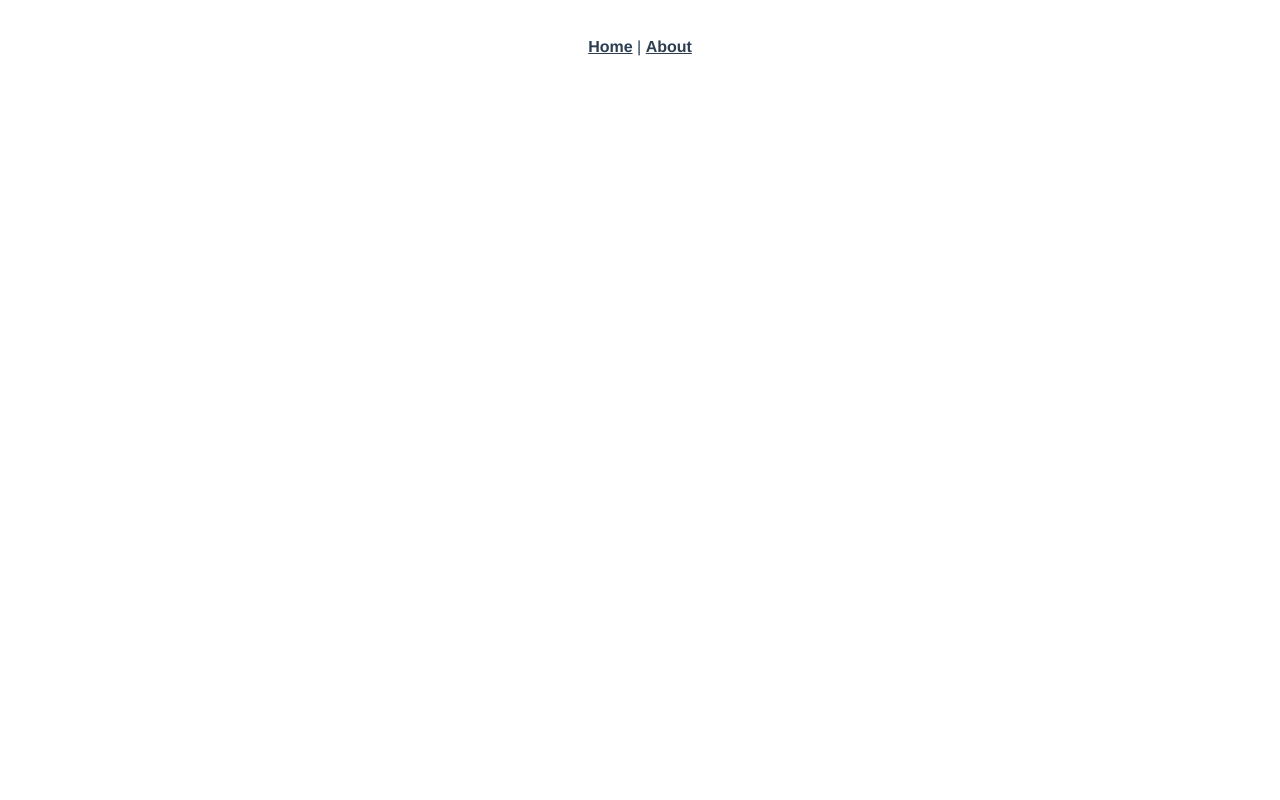
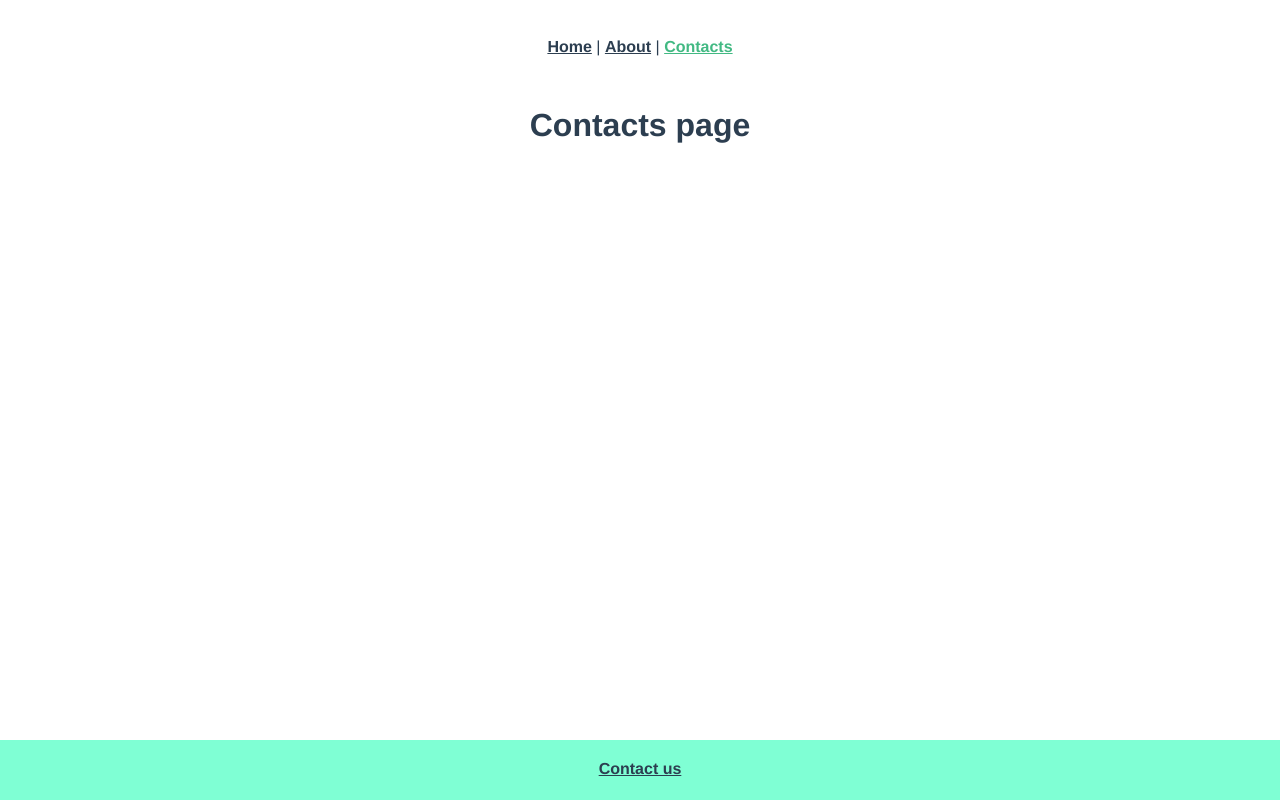
Before and after one commit to aparm/wad-hw3, a Vue app: page /contacts in a window 1280 px wide. Before the commit this address had no page. Built offline with nearby package versions, Linux system fonts and the light colour scheme.

Commit message:
Header and Footer components, Contacts view

```diff
--- a/src/App.vue
+++ b/src/App.vue
@@ -1,10 +1,16 @@
 <template>
-  <div id="nav">
-    <router-link to="/">Home</router-link> |
-    <router-link to="/about">About</router-link>
-  </div>
+  <Header/>
   <router-view/>
+  <Footer/>
 </template>
+
+<script>
+import Header from "./components/Header";
+import Footer from "./components/Footer";
+export default {
+  components: {Footer, Header}
+}
+</script>
 
 <style>
 #app {
@@ -15,16 +21,4 @@
   color: #2c3e50;
 }
 
-#nav {
-  padding: 30px;
-}
-
-#nav a {
-  font-weight: bold;
-  color: #2c3e50;
-}
-
-#nav a.router-link-exact-active {
-  color: #42b983;
-}
 </style>
--- /dev/null
+++ b/src/components/Footer.vue
@@ -0,0 +1,30 @@
+<template>
+  <div id="footer">
+    <router-link :to="{ name: 'Contacts' }">Contact us</router-link>
+  </div>
+</template>
+
+<script>
+export default {
+  name: "Footer"
+}
+</script>
+
+<style>
+#footer {
+  position: fixed;
+  left: 0;
+  bottom: 0;
+  width: 100%;
+  height: 40px;
+  background-color: aquamarine;
+
+  padding-top: 20px;
+}
+
+#footer a {
+  font-weight: bold;
+  color: #2c3e50;
+}
+
+</style>
--- /dev/null
+++ b/src/components/Header.vue
@@ -0,0 +1,28 @@
+<template>
+  <div id="nav">
+    <router-link to="/">Home</router-link> |
+    <router-link :to="{ name: 'About' }">About</router-link> |
+    <router-link :to="{ name: 'Contacts' }">Contacts</router-link>
+  </div>
+</template>
+
+<script>
+export default {
+  name: "Header"
+}
+</script>
+
+<style>
+#nav {
+  padding: 30px;
+}
+
+#nav a {
+  font-weight: bold;
+  color: #2c3e50;
+}
+
+#nav a.router-link-exact-active {
+  color: #42b983;
+}
+</style>
--- a/src/router/index.js
+++ b/src/router/index.js
@@ -1,5 +1,6 @@
 import { createRouter, createWebHistory } from 'vue-router'
 import Home from '../views/Home.vue'
+import Contacts from "../views/Contacts";
 
 const routes = [
   {
@@ -14,6 +15,11 @@ const routes = [
     // this generates a separate chunk (about.[hash].js) for this route
     // which is lazy-loaded when the route is visited.
     component: () => import(/* webpackChunkName: "about" */ '../views/About.vue')
+  },
+  {
+    path: '/contacts',
+    name: 'Contacts',
+    component: Contacts
   }
 ]
 
--- /dev/null
+++ b/src/views/Contacts.vue
@@ -0,0 +1,5 @@
+<template>
+  <div class="contacts">
+    <h1>Contacts page</h1>
+  </div>
+</template>
--- a/src/views/Home.vue
+++ b/src/views/Home.vue
@@ -1,18 +1,13 @@
 <template>
   <div class="home">
-    <img alt="Vue logo" src="../assets/logo.png">
-    <HelloWorld msg="Welcome to Your Vue.js App"/>
+    <h1>Home page</h1>
   </div>
 </template>
 
 <script>
-// @ is an alias to /src
-import HelloWorld from '@/components/HelloWorld.vue'
 
 export default {
   name: 'Home',
-  components: {
-    HelloWorld
-  }
+  components: {}
 }
 </script>
```
